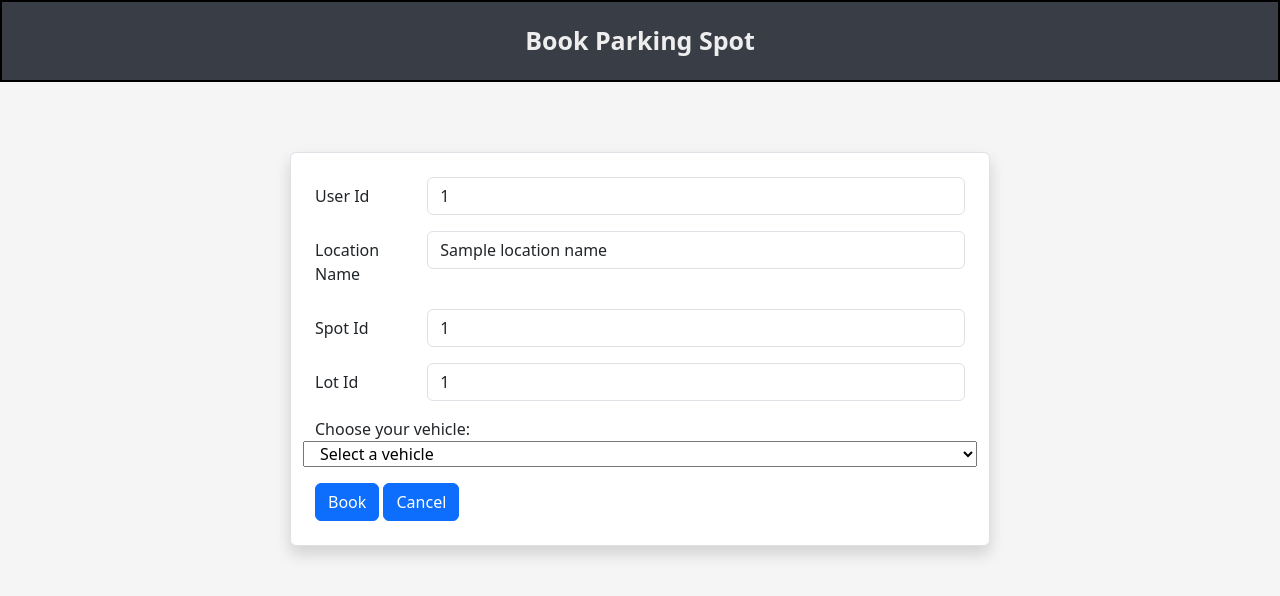
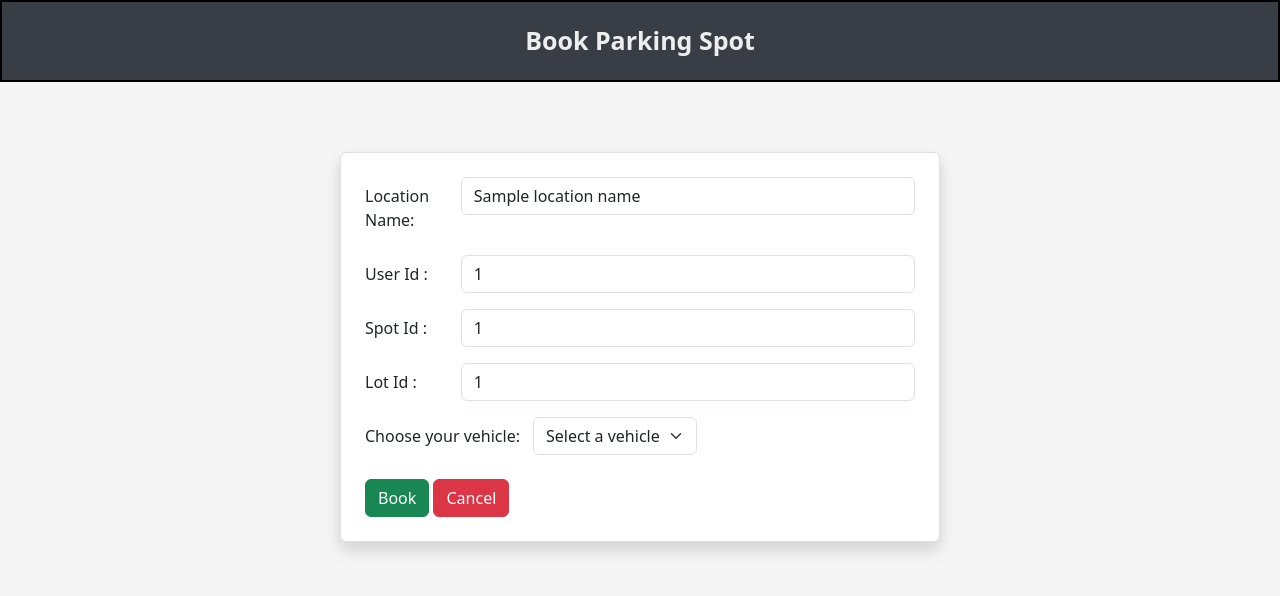
Before and after one commit to Ganesh-2003/vehicle-parking-app, a Flask app: template templates/user/book_Spot.html in a window 1280 px wide. Shown: the part 56-652 px from the top of the page. Run offline with Flask 3, Linux system fonts and the light colour scheme; the template is opened without the code that fills it: most values are stand-ins (such as "Sample title", 1, 10 or a date in 2020).

Commit message:
Intial commit

```diff
--- a/templates/dashboard/user_dashboard.html
+++ b/templates/dashboard/user_dashboard.html
@@ -55,8 +55,8 @@
                             <td>{{ lot[2] }}</td>
                             <td>
                                 <form method="POST" action="{{ url_for ('user.bookSpot') }}">
-                                    <input type="hidden" id="lot_id" value="{{ lot[0] }}"/>
-                                    <input type="hidden" id="locationName" value="{{ lot[1] }}"/>
+                                    <input type="hidden" name="lot_id" value="{{ lot[0] }}"/>
+                                    <input type="hidden" name="locationName" value="{{ lot[1] }}"/>
                                     <button type="submit" class="btn btn-success"> Book </button>
                                 </form>
                         </tr>
--- a/templates/user/book_Spot.html
+++ b/templates/user/book_Spot.html
@@ -5,47 +5,85 @@
     <div class="title"> Book Parking Spot </div>
 
     <div style="padding: 50px;" class="d-flex justify-content-center align-items-center min-vh-50">
-        <form id="lotForm" class="border p-4 bg-white rounded shadow" style="width: 100%; max-width: 700px;">
+        <form id="lotForm" class="border p-4 bg-white rounded shadow" style="width: 100%; max-width: 600px;">
 
             <div class="row mb-3">
-                <label for="userId" class="col-sm-2 col-form-label">User Id</label>
-                <div class="col-sm-10">
-                    <input type="number" class="form-control" id="userId" value="{{ user_id }}" >
-                </div>
-            </div>
-            <div class="row mb-3">
-                <label for="locationName" class="col-sm-2 col-form-label">Location Name</label>
+                <label for="locationName" class="col-sm-2 col-form-label">Location Name:</label>
                 <div class="col-sm-10">
                     <input type="text" class="form-control" id="locationName" value="{{ location_name }}" readonly>
                 </div>
             </div>
+
             <div class="row mb-3">
-                <label for="spotId" class="col-sm-2 col-form-label">Spot Id</label>
+                <label for="userId" class="col-sm-2 col-form-label">User Id :</label>
                 <div class="col-sm-10">
-                    <input type="text" class="form-control" id="spotId" value="{{ spot_id }}" readonly>
+                    <input type="number" class="form-control" id="userId" value="{{ user_id }}" readonly>
+                </div>
+            </div>
+
+            <div class="row mb-3">
+                <label for="spotId" class="col-sm-2 col-form-label">Spot Id :</label>
+                <div class="col-sm-10">
+                    <input type="text" class="form-control" id="spotId" value="{{ spot_id[0] }}" readonly>
                 </div>
             </div>
             <div class="row mb-3">
-                <label for="lotId" class="col-sm-2 col-form-label">Lot Id</label>
+                <label for="lotId" class="col-sm-2 col-form-label">Lot Id :</label>
                 <div class="col-sm-10">
                     <input type="number" class="form-control" id="lotId" value="{{ lot_id }}" readonly>
                 </div>
             </div>
-            <div class="row mb-3">
-                <label for="vehicle_number">Choose your vehicle:</label>
-                    <select name="vehicle_number" id="vehicle_number">
+
+            <div class="d-flex align-items-center mb-4">
+                <label for="vehicle_number" class="me-2 mb-0" style="width: 160px;">Choose your vehicle:</label>
+                <select name="vehicle_number" id="vehicleNumber" class="form-select w-auto" required>
                     <option value="" disabled selected>Select a vehicle</option>
-                    {% for number in vehicle_numbers %}
-                        <option value="{{ number }}">{{ number }}</option>
+                    {% for vehicle in vehicles_user %}
+                        <option value="{{ vehicle }}">{{ vehicle }}</option>
                     {% endfor %}
-                    </select>
+                </select>
             </div>
 
       <span>
-        <button id="book" type="submit" class="btn btn-primary" > Book </button>
-        <button id="cancel" type="button" class="btn btn-primary" onclick="window.location.href='/user/dashboard'">Cancel</button>
+        <button id="book" type="submit" class="btn btn-success" > Book </button>
+        <button id="cancel" type="button" class="btn btn-danger" onclick="window.location.href='/user/dashboard'">Cancel</button>
       </span>
     </form>
   </div>
 
+  <script >
+    document.getElementbyID('lotForm').addEventListener('submit', async function (e) {
+        e.preventDefault();
+
+        const locationName = document.getElementById('locationName').value;
+        const user_id = document.getElementById('userId').value;
+        const lot_id = document.getElementById('lotId').value;
+        const spot_id = document.getElementById('spotId').value;
+        const vehicle_number = document.getElementbyID('vehicleNumber').value;
+
+        const response = await fetch('{{ url_for("user.confirmBooking")}}',{
+            method: 'POST',
+            headers:{
+                'Content-Type': 'application/json'
+            },
+            body: JSON.stringify({
+                locationName: locationName,
+                user_id: user_id,
+                lot_id: lot_id,
+                spot_id: spot_id,
+                vehicle_number: vehicle_number
+            })
+        });
+
+        const result = await response.json();
+        if(result.status == "success") {
+            alert(result.message)
+            window.location.href = '{{url_for("user.dashboard")}}'
+        }
+        else {
+            alert(result.message)
+        }
+    })
+  </script>
+
 {% endblock %}
```
Also changed, not shown: controllers/user_controller.py (+11 -2 lines), database/parking.db, models/users.py (line endings or trailing spaces).
